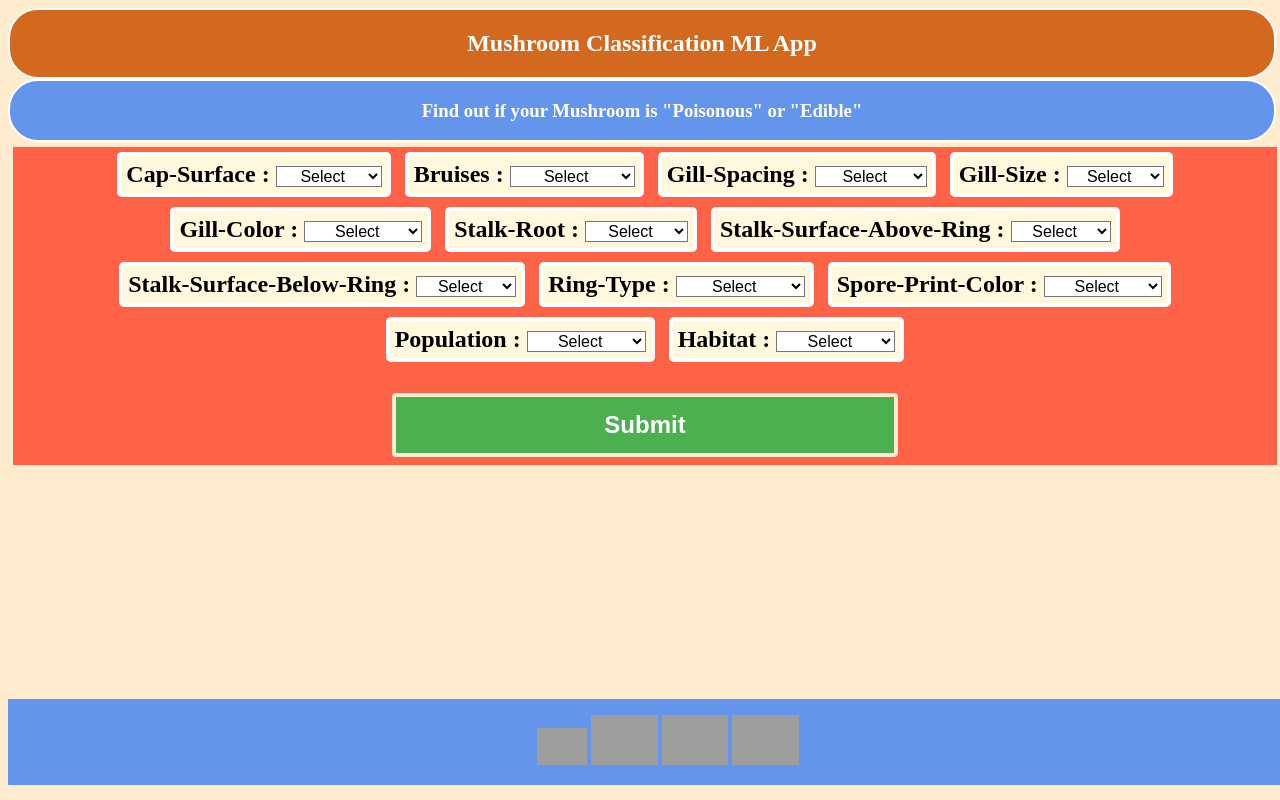
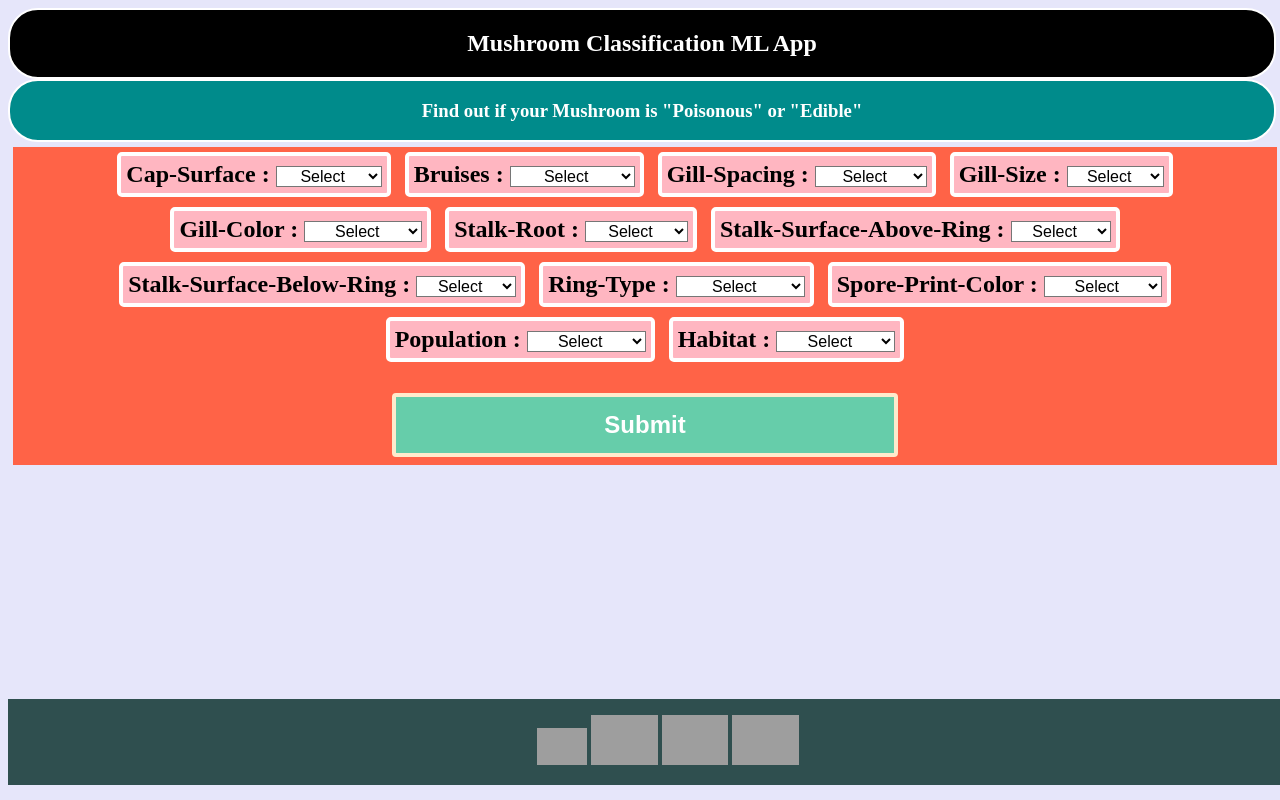
Before and after one commit to Diputhakare/Internship_Project, a Flask app: page / in a window 1280 px wide. Run offline with Flask 2, Linux system fonts and the light colour scheme; grey boxes are pictures that could not be loaded.

Commit message:
Update style.css

```diff
--- a/static/css/style.css
+++ b/static/css/style.css
@@ -1,12 +1,12 @@
 body{
-    background-color: blanchedalmond;
+    background-color: Lavender;
 }
 
 .title{
     display: flex;
     width: 100%;
     height: auto;
-    background-color: chocolate;
+    background-color: black;
     color: white;
     border: 2px solid white;
     border-radius: 30px;
@@ -19,7 +19,7 @@ body{
     display: flex;
     width: 100%;
     height: auto;
-    background-color: cornflowerblue;
+    background-color: DarkCyan	;
     color: white;
     border: 2px solid white;
     border-radius: 30px;
@@ -41,7 +41,7 @@ body{
 
 .var1{
     display: inline-block;
-    background-color: cornsilk;
+    background-color: LightPink;
     font-size: x-large;
     font-weight: bold;
     margin: 5px;
@@ -63,7 +63,7 @@ input[type=submit] {
     font-size:x-large;
     font-weight: bold;
     text-align: center;
-    background-color: #4CAF50;
+    background-color: #66CDAA;
     color:white;
     padding: 14px 20px;
     margin: 8px 0;
@@ -78,7 +78,7 @@ footer{
     bottom: 15px;
     list-style: none;
     width: 100%;
-    background-color: cornflowerblue;
+    background-color: DarkSlateGray;
     text-align: center;
 }
 
```
